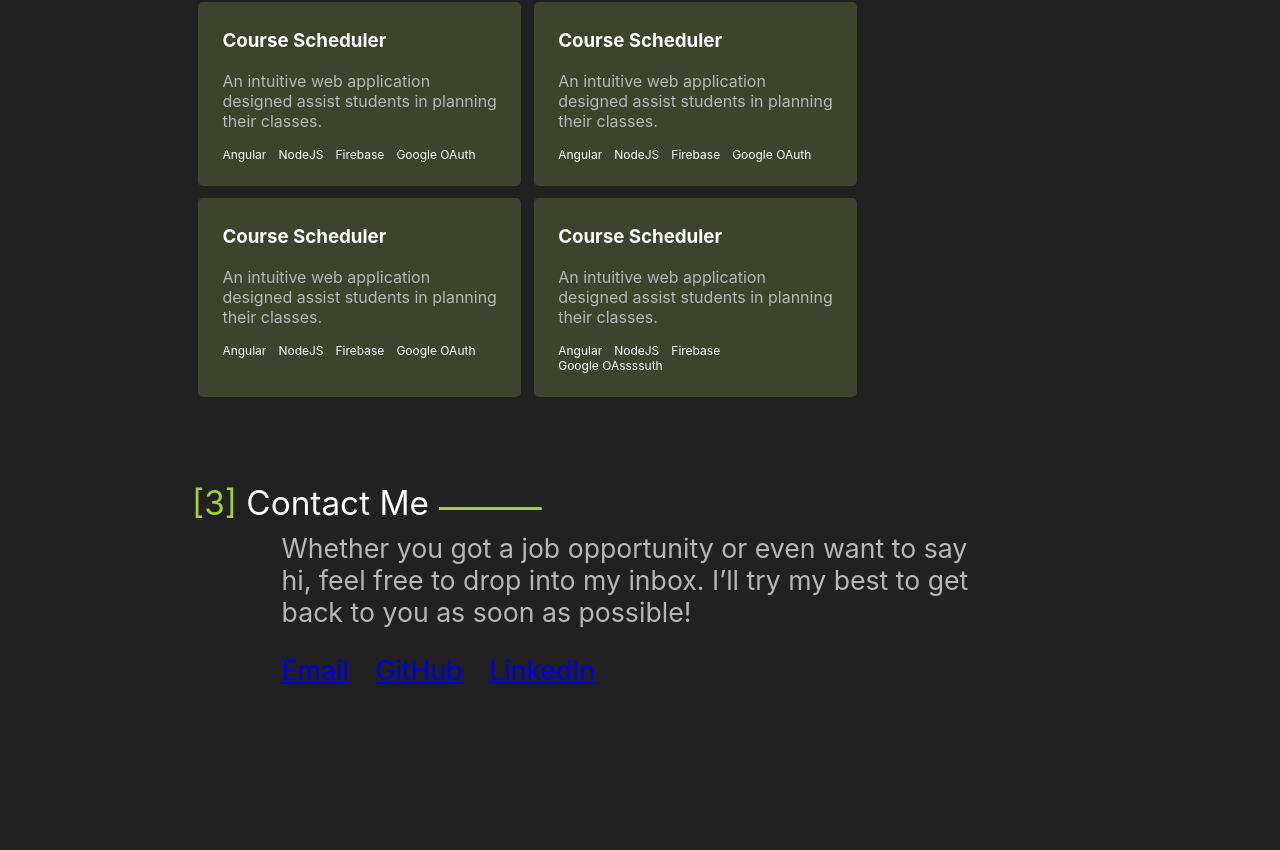
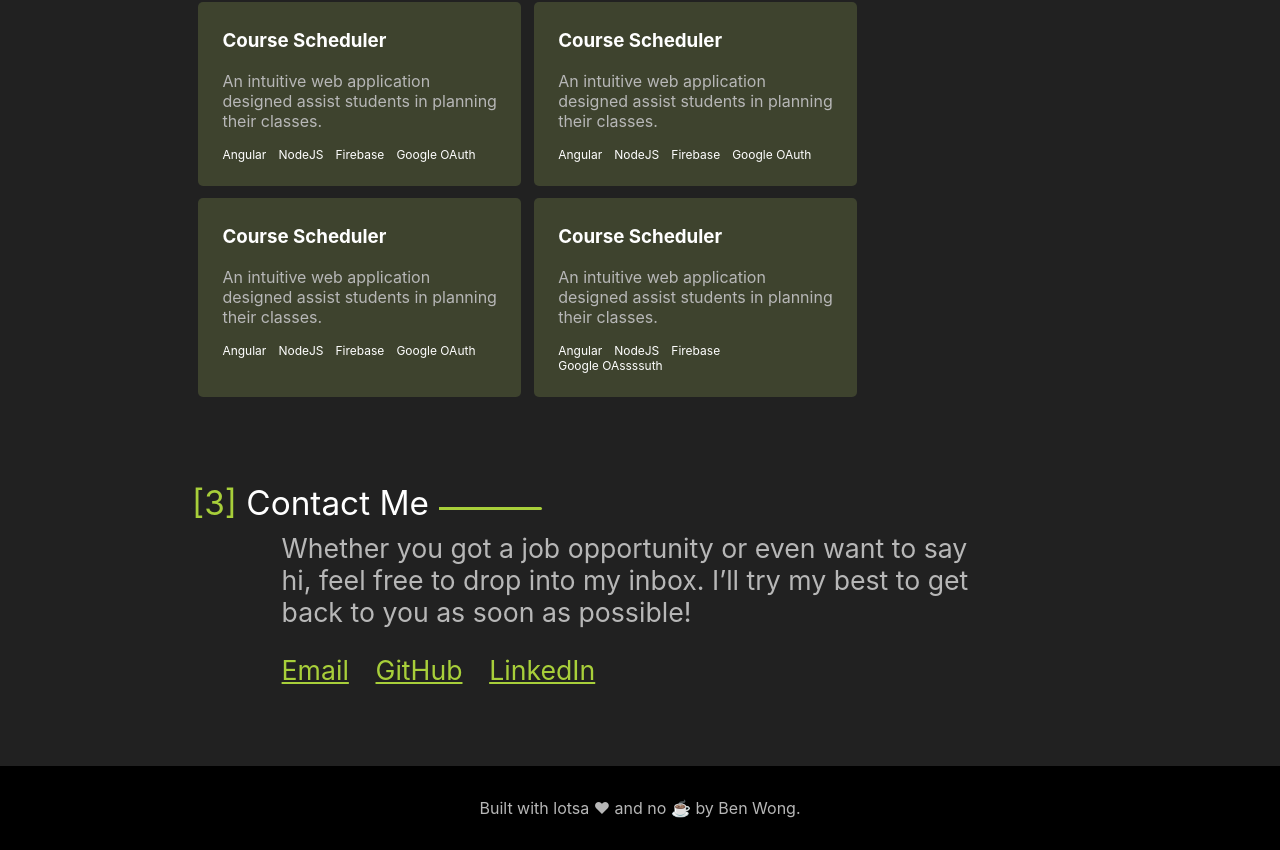
Before and after one commit to BenWong1097/site-v2, a React (Create React App) app: page / in a window 1280 px wide. Shown: the part 1791-2641 px from the top of the page. Before the commit the page ends 2557 px from the top, so only its background shows below. Built offline with nearby package versions, Linux system fonts and the light colour scheme; the HTML template or start-up script is replaced by a standard one.

Commit message:
Implemented Footer section. Closes #5.

```diff
--- a/src/App.css
+++ b/src/App.css
@@ -6,6 +6,12 @@
 html{
   background: rgb(33, 33, 33);
   color: white;
+}
+a{
+  color: rgb(168, 207, 58);
+}
+a:visited{
+  color: rgb(88, 109, 30);
 }
 .container{
   width: 70%;
@@ -56,6 +62,9 @@ html{
 }
 .bg-light{
   background: rgb(79, 79, 79);
+}
+.bg-dark{
+  background: #000;
 }
 
 
@@ -192,3 +201,11 @@ nav li{
 .contact-links a{
   padding-right: 1em;
 }
+
+/* Footer */
+.footer{
+  padding: 2em;
+  display: flex;
+  justify-content: center;
+  white-space: pre;
+}
--- a/src/App.js
+++ b/src/App.js
@@ -8,6 +8,7 @@ import About from './components/About';
 import Experience from './components/Experience';
 import Projects from './components/Projects';
 import Contact from './components/Contact';
+import Footer from './components/Footer';
 
 function App() {
   return (
@@ -18,6 +19,7 @@ function App() {
       <Experience/>
       <Projects/>
       <Contact/>
+      <Footer/>
     </div>
   );
 }
--- /dev/null
+++ b/src/components/Footer.js
@@ -0,0 +1,7 @@
+import React from 'react';
+
+export default function Footer(props){
+    return <div className="bg-dark footer faded">
+        Built with lotsa ♥ and no <span aria-label="coffee" role="img">☕</span> by Ben Wong.
+    </div>
+};
```
